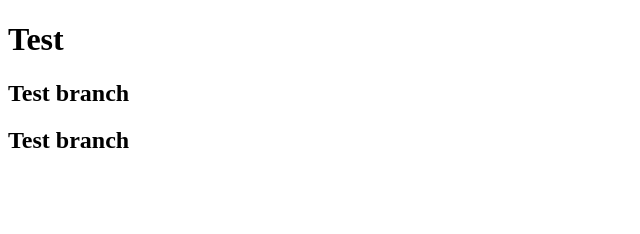
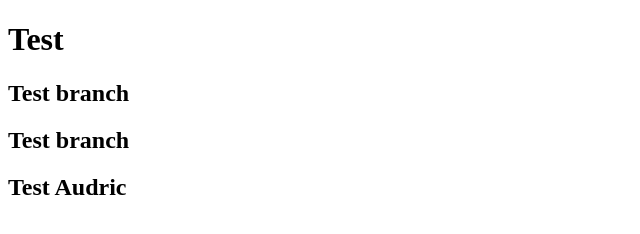
Before and after one commit to ThomasGenet/tests, a plain HTML site: page index.html in a window 1280 px wide. Shown: the whole page, without its empty margins (0-640 px from the left). Drawn offline with Linux system fonts and the light colour scheme.

Commit message:
test feature Audric

```diff
--- a/index.html
+++ b/index.html
@@ -10,5 +10,7 @@
     <h1>Test</h1>
     <h2>Test branch</h2>
     <h2>Test branch</h2>
+    <h2>Test Audric</h2>
+
 </body>
 </html>
```
